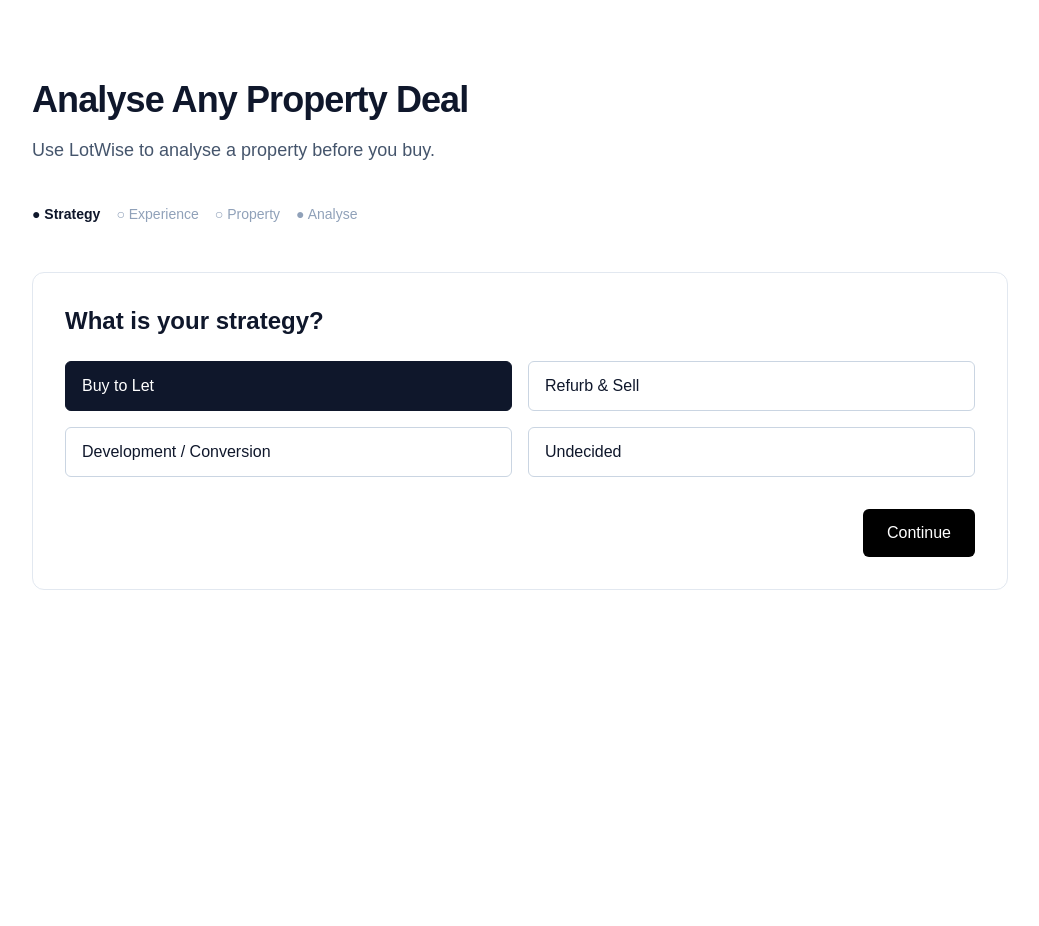
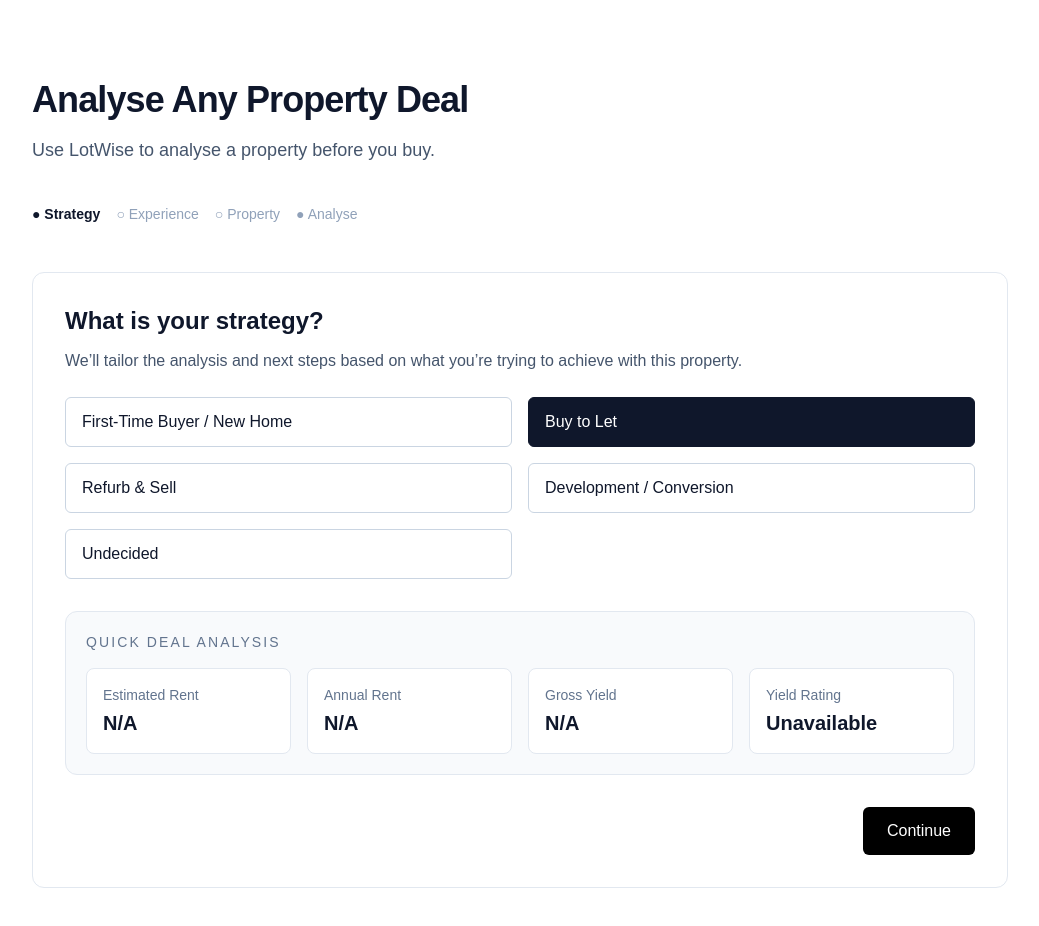
Before and after one commit to LotWise/lotwise, a Next.js app in the folder apps/web/: page /analyse in a window 1280 px wide. Both pictures are taken after a click on the button "Buy to Let". Shown: the top 926 px of the page, without its empty margins (120-1159 px from the left). Before the commit the page ends 800 px from the top, so only its background shows below. Built offline with nearby package versions, Linux system fonts and the light colour scheme.

Commit message:
feat: add automatic deal analysis (rent + yield estimate).tsx

```diff
--- a/apps/web/src/app/analyse/page.tsx
+++ b/apps/web/src/app/analyse/page.tsx
@@ -3,15 +3,16 @@
 import { useEffect, useMemo, useState } from "react";
 
 type Strategy =
+  | "First-Time Buyer / New Home"
   | "Buy to Let"
   | "Refurb & Sell"
   | "Development / Conversion"
   | "Undecided";
 
 type Experience =
-  | "First-time auction buyer"
+  | "First-time buyer"
   | "Some property experience"
-  | "Experienced investor";
+  | "Experienced buyer / investor";
 
 type ExtractedProperty = {
   address: string;
@@ -189,6 +190,26 @@ export default function AnalysePage() {
       ? "Low"
       : "Unavailable";
 
+  const deposit10 = numericPrice ? numericPrice * 0.1 : 0;
+  const deposit15 = numericPrice ? numericPrice * 0.15 : 0;
+  const deposit20 = numericPrice ? numericPrice * 0.2 : 0;
+  const mortgageNeeded90 = numericPrice ? numericPrice - deposit10 : 0;
+
+  const indicativeRate = 4.9;
+
+  const estimatedMonthlyMortgage = useMemo(() => {
+    if (!mortgageNeeded90) return 0;
+    const monthlyRate = indicativeRate / 100 / 12;
+    const months = 30 * 12;
+    const payment =
+      (mortgageNeeded90 * monthlyRate) /
+      (1 - Math.pow(1 + monthlyRate, -months));
+    return Number.isFinite(payment) ? payment : 0;
+  }, [mortgageNeeded90]);
+
+  const showBuyToLetPanel = strategy === "Buy to Let";
+  const showHomeBuyerPanel = strategy === "First-Time Buyer / New Home";
+
   return (
     <main className="min-h-screen bg-white text-slate-900">
       <section className="mx-auto max-w-5xl px-6 py-20">
@@ -219,7 +240,6 @@ export default function AnalysePage() {
             )}
 
             {extractedProperty && (
-              <>
               <div className="mt-4 grid gap-4 md:grid-cols-2">
                 <div className="rounded-lg border border-slate-200 bg-white p-4">
                   <p className="text-sm text-slate-500">Detected Address</p>
@@ -250,45 +270,6 @@ export default function AnalysePage() {
                   </p>
                 </div>
               </div>
-
-                <div className="mt-4 rounded-xl border border-slate-200 bg-white p-5">
-                  <p className="text-sm font-medium uppercase tracking-[0.15em] text-slate-500">
-                    Quick Deal Analysis
-                  </p>
-
-                  <div className="mt-4 grid gap-4 md:grid-cols-4">
-                    <div className="rounded-lg border border-slate-200 bg-slate-50 p-4">
-                      <p className="text-sm text-slate-500">Estimated Rent</p>
-                      <p className="mt-1 text-xl font-semibold text-slate-900">
-                        {estimatedMonthlyRent
-                          ? `${formatPrice(estimatedMonthlyRent)}/mo`
-                          : "N/A"}
-                      </p>
-                    </div>
-
-                    <div className="rounded-lg border border-slate-200 bg-slate-50 p-4">
-                      <p className="text-sm text-slate-500">Annual Rent</p>
-                      <p className="mt-1 text-xl font-semibold text-slate-900">
-                        {annualRent ? formatPrice(annualRent) : "N/A"}
-                      </p>
-                    </div>
-
-                    <div className="rounded-lg border border-slate-200 bg-slate-50 p-4">
-                      <p className="text-sm text-slate-500">Gross Yield</p>
-                      <p className="mt-1 text-xl font-semibold text-slate-900">
-                        {grossYield ? `${grossYield.toFixed(1)}%` : "N/A"}
-                      </p>
-                    </div>
-
-                    <div className="rounded-lg border border-slate-200 bg-slate-50 p-4">
-                      <p className="text-sm text-slate-500">Yield Rating</p>
-                      <p className="mt-1 text-xl font-semibold text-slate-900">
-                        {yieldLabel}
-                      </p>
-                    </div>
-                  </div>
-                </div>
-              </>
             )}
           </div>
         )}
@@ -319,8 +300,14 @@ export default function AnalysePage() {
                 What is your strategy?
               </h2>
 
+              <p className="mt-3 text-slate-600">
+                We’ll tailor the analysis and next steps based on what you’re
+                trying to achieve with this property.
+              </p>
+
               <div className="mt-6 grid grid-cols-1 gap-4 sm:grid-cols-2">
                 {[
+                  "First-Time Buyer / New Home",
                   "Buy to Let",
                   "Refurb & Sell",
                   "Development / Conversion",
@@ -340,6 +327,100 @@ export default function AnalysePage() {
                   </button>
                 ))}
               </div>
+
+              {showHomeBuyerPanel && (
+                <div className="mt-8 rounded-xl border border-slate-200 bg-slate-50 p-5">
+                  <p className="text-sm font-medium uppercase tracking-[0.15em] text-slate-500">
+                    Home Buyer Snapshot
+                  </p>
+
+                  <div className="mt-4 grid gap-4 md:grid-cols-2 lg:grid-cols-4">
+                    <div className="rounded-lg border border-slate-200 bg-white p-4">
+                      <p className="text-sm text-slate-500">Indicative Rate</p>
+                      <p className="mt-1 text-xl font-semibold text-slate-900">
+                        {indicativeRate.toFixed(1)}%
+                      </p>
+                    </div>
+
+                    <div className="rounded-lg border border-slate-200 bg-white p-4">
+                      <p className="text-sm text-slate-500">10% Deposit</p>
+                      <p className="mt-1 text-xl font-semibold text-slate-900">
+                        {deposit10 ? formatPrice(deposit10) : "N/A"}
+                      </p>
+                    </div>
+
+                    <div className="rounded-lg border border-slate-200 bg-white p-4">
+                      <p className="text-sm text-slate-500">15% Deposit</p>
+                      <p className="mt-1 text-xl font-semibold text-slate-900">
+                        {deposit15 ? formatPrice(deposit15) : "N/A"}
+                      </p>
+                    </div>
+
+                    <div className="rounded-lg border border-slate-200 bg-white p-4">
+                      <p className="text-sm text-slate-500">
+                        Est. Monthly Mortgage
+                      </p>
+                      <p className="mt-1 text-xl font-semibold text-slate-900">
+                        {estimatedMonthlyMortgage
+                          ? `${formatPrice(estimatedMonthlyMortgage)}/mo`
+                          : "N/A"}
+                      </p>
+                    </div>
+                  </div>
+
+                  <div className="mt-4 rounded-lg border border-slate-200 bg-white p-4">
+                    <p className="text-sm text-slate-500">
+                      Recommended next steps
+                    </p>
+                    <ul className="mt-3 space-y-2 text-sm text-slate-700">
+                      <li>• Speak to a mortgage broker about affordability</li>
+                      <li>• Instruct a solicitor once you’re ready to proceed</li>
+                      <li>• Book a survey before committing</li>
+                      <li>• Get renovation quotes if works are needed</li>
+                    </ul>
+                  </div>
+                </div>
+              )}
+
+              {showBuyToLetPanel && (
+                <div className="mt-8 rounded-xl border border-slate-200 bg-slate-50 p-5">
+                  <p className="text-sm font-medium uppercase tracking-[0.15em] text-slate-500">
+                    Quick Deal Analysis
+                  </p>
+
+                  <div className="mt-4 grid gap-4 md:grid-cols-2 lg:grid-cols-4">
+                    <div className="rounded-lg border border-slate-200 bg-white p-4">
+                      <p className="text-sm text-slate-500">Estimated Rent</p>
+                      <p className="mt-1 text-xl font-semibold text-slate-900">
+                        {estimatedMonthlyRent
+                          ? `${formatPrice(estimatedMonthlyRent)}/mo`
+                          : "N/A"}
+                      </p>
+                    </div>
+
+                    <div className="rounded-lg border border-slate-200 bg-white p-4">
+                      <p className="text-sm text-slate-500">Annual Rent</p>
+                      <p className="mt-1 text-xl font-semibold text-slate-900">
+                        {annualRent ? formatPrice(annualRent) : "N/A"}
+                      </p>
+                    </div>
+
+                    <div className="rounded-lg border border-slate-200 bg-white p-4">
+                      <p className="text-sm text-slate-500">Gross Yield</p>
+                      <p className="mt-1 text-xl font-semibold text-slate-900">
+                        {grossYield ? `${grossYield.toFixed(1)}%` : "N/A"}
+                      </p>
+                    </div>
+
+                    <div className="rounded-lg border border-slate-200 bg-white p-4">
+                      <p className="text-sm text-slate-500">Yield Rating</p>
+                      <p className="mt-1 text-xl font-semibold text-slate-900">
+                        {yieldLabel}
+                      </p>
+                    </div>
+                  </div>
+                </div>
+              )}
 
               <div className="mt-8 flex justify-end">
                 <button
@@ -362,9 +443,9 @@ export default function AnalysePage() {
 
               <div className="mt-6 grid grid-cols-1 gap-4">
                 {[
-                  "First-time auction buyer",
+                  "First-time buyer",
                   "Some property experience",
-                  "Experienced investor",
+                  "Experienced buyer / investor",
                 ].map((option) => (
                   <button
                     key={option}
```
Lines whose indentation alone changed are shown as unchanged.
